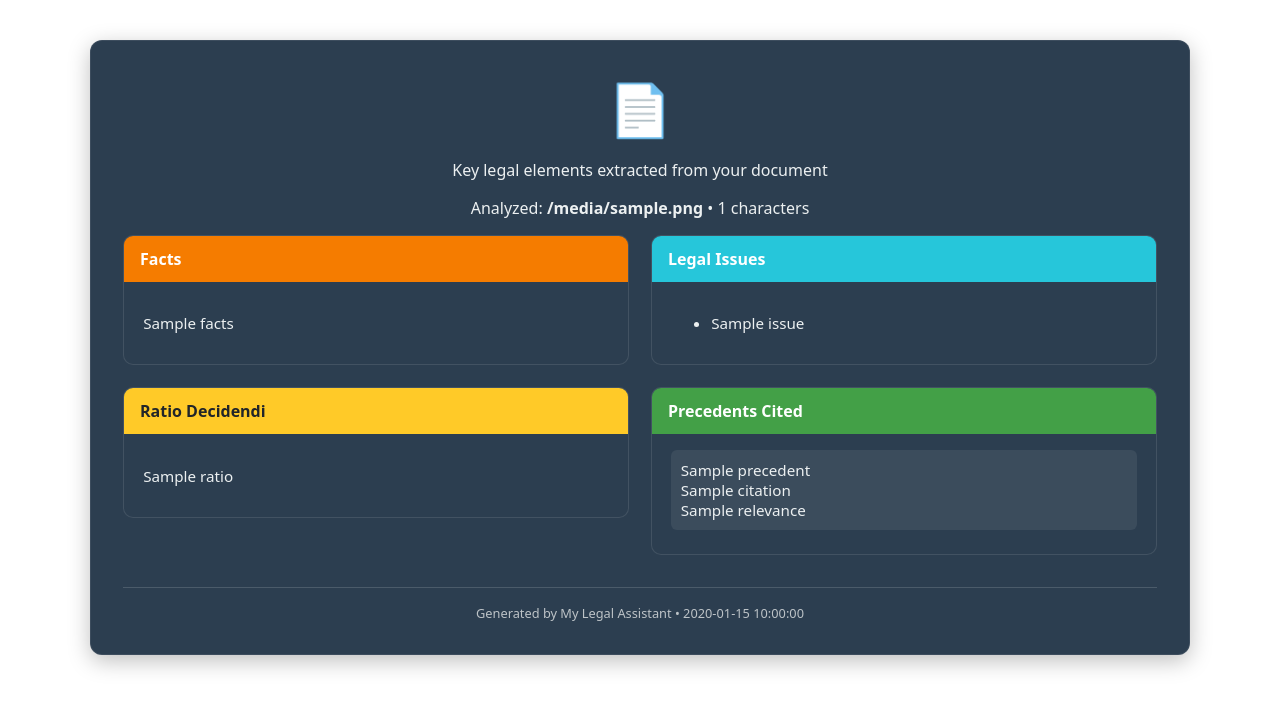
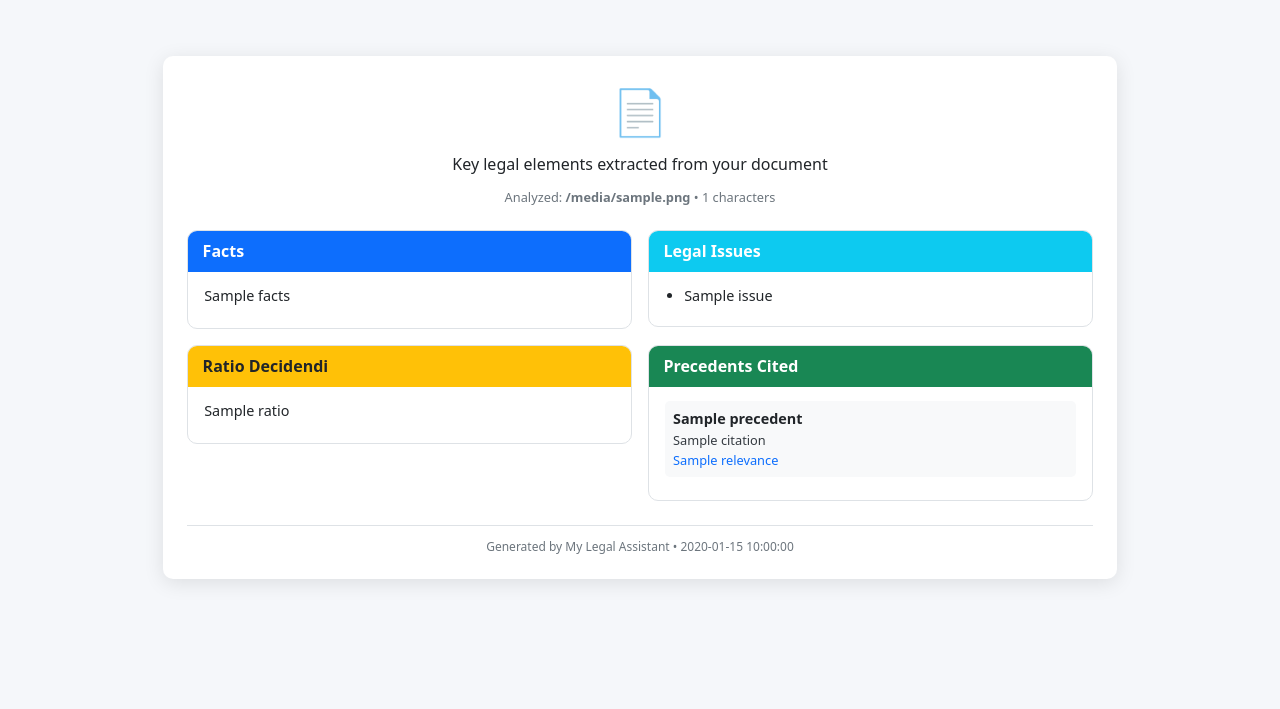
Before and after one commit to motsamaiteboho/legal-assistant-api, a Python web app: template app/templates/case_summary.html in a window 1280 px wide. Shown: the top 709 px of the page. Run offline with Jinja, Linux system fonts and the light colour scheme; the template is opened without the code that fills it: most values are stand-ins (such as "Sample title", 1, 10 or a date in 2020).

Commit message:
chore: styling caused memory crush on Heroku

```diff
--- a/app/templates/case_summary.html
+++ b/app/templates/case_summary.html
@@ -4,31 +4,207 @@
   <meta charset="UTF-8" />
   <title>Case Extraction Summary</title>
   <style>
-      /* PAGE BACKGROUND */
+    /* Base layout */
+    body {
+      font-family: system-ui, -apple-system, BlinkMacSystemFont, "Segoe UI", sans-serif;
+      background-color: #f5f7fa;
+      margin: 0;
+      padding: 24px;
+    }
+
+    .case-extractor {
+      max-width: 80%;
+      margin: 0 auto;
+      padding: 2rem 1rem;
+      box-sizing: border-box;
+    }
+
+    /* Card + grid helpers */
+    .card {
+      border-radius: 10px;
+      border: 1px solid #dee2e6;
+      background-color: #ffffff;
+      box-shadow: 0 4px 15px rgba(0,0,0,0.08);
+      overflow: hidden;
+    }
+
+    .card-body {
+      padding: 1.5rem;
+    }
+
+    .results-card {
+      border: 0;
+      box-shadow: 0 4px 20px rgba(0,0,0,0.10);
+    }
+
+    .results-header {
+      text-align: center;
+      margin-bottom: 1.5rem;
+    }
+
+    .results-header h2 {
+      margin: 0 0 0.25rem 0;
+      font-size: 1.6rem;
+      color: #198754;
+      font-weight: 700;
+    }
+
+    .results-header .lead {
+      margin: 0 0 0.4rem 0;
+      font-size: 1rem;
+      color: #212529;
+    }
+
+    .results-header .meta {
+      font-size: 0.8rem;
+      color: #6c757d;
+    }
+
+    .icon-wrapper {
+      margin-bottom: 0.75rem;
+      font-size: 2.8rem;
+      color: #198754;
+    }
+
+    /* Grid layout for the four result cards */
+    .results-grid {
+      display: flex;
+      flex-wrap: wrap;
+      gap: 1rem;
+    }
+
+    .results-grid-item {
+      flex: 1 1 calc(50% - 0.5rem);
+      box-sizing: border-box;
+    }
+
+    /* Individual result cards */
+    .result-card {
+      border-radius: 10px;
+      overflow: hidden;
+      border: 1px solid #dee2e6;
+    }
+
+    .result-card-header {
+      padding: 0.6rem 0.9rem;
+      font-size: 1rem;
+      font-weight: 600;
+      color: #ffffff;
+    }
+
+    .header-facts {
+      background-color: #0d6efd; /* primary */
+    }
+
+    .header-issues {
+      background-color: #0dcaf0; /* info */
+      color: #ffffff;
+    }
+
+    .header-ratio {
+      background-color: #ffc107; /* warning */
+      color: #212529;
+    }
+
+    .header-precedents {
+      background-color: #198754; /* success */
+    }
+
+    .result-card-body {
+      padding: 0.9rem 1rem 1rem 1rem;
+      font-size: 0.9rem;
+      color: #212529;
+    }
+
+    .result-card-body p {
+      margin-top: 0;
+      margin-bottom: 0.4rem;
+    }
+
+    .result-card-body ul {
+      margin: 0;
+      padding-left: 1.2rem;
+    }
+
+    .result-card-body li {
+      margin-bottom: 0.3rem;
+    }
+
+    /* Precedents styling (like your .precedent-item) */
+    .precedent-item {
+      padding: 0.5rem;
+      border-radius: 5px;
+      background-color: #f8f9fa;
+      margin-bottom: 0.4rem;
+    }
+
+    .precedent-case {
+      font-weight: 600;
+      color: #212529;
+      margin-bottom: 0.15rem;
+    }
+
+    .precedent-citation {
+      font-size: 0.8rem;
+      color: #343a40;
+    }
+
+    .precedent-relevance {
+      font-size: 0.8rem;
+      color: #0d6efd;
+      margin-top: 0.15rem;
+    }
+
+    /* Footer / generated info */
+    .footer {
+      margin-top: 1.5rem;
+      padding-top: 0.75rem;
+      border-top: 1px solid #dee2e6;
+      font-size: 0.75rem;
+      color: #6c757d;
+      text-align: center;
+    }
+
+    /* Simple “row g-4” spacing approximation */
+    .mt-4 {
+      margin-top: 1.5rem;
+    }
+
+    /* Make sure layout still looks decent if shrunk */
+    @media print {
+      body {
+        background-color: #ffffff;
+      }
+      .case-extractor {
+        max-width: 100%;
+        padding: 0;
+      }
+    }
+
+    /*
+    <style>
+
       body {
         font-family: system-ui, -apple-system, BlinkMacSystemFont, "Segoe UI",
           sans-serif;
         margin: 0;
         padding: 40px;
-        color: #ecf0f1; /* light text */
+        color: #ecf0f1;
       }
 
-      /* MAIN CONTAINER */
       .case-extractor {
         max-width: 1100px;
         margin: 0 auto;
       }
 
-      /* MAIN WHITE CARD */
       .results-card {
-        background-color: #2c3e50; /* deep slate blue like screenshot */
+        background-color: #2c3e50;
         border-radius: 12px;
         padding: 2rem;
         box-shadow: 0 6px 22px rgba(0, 0, 0, 0.25);
         border: 1px solid rgba(255, 255, 255, 0.08);
       }
 
-      /* HEADER AREA */
       .results-header {
         text-align: center;
         color: #ecf0f1;
@@ -45,14 +221,12 @@
         margin-bottom: 10px;
       }
 
-      /* GRID LAYOUT */
       .results-grid {
         display: grid;
         grid-template-columns: 1fr 1fr;
         gap: 22px;
       }
 
-      /* INDIVIDUAL CARD */
       .result-card {
         background-color: #2c3e50;
         border-radius: 10px;
@@ -67,35 +241,32 @@
         color: #ecf0f1;
       }
 
-      /* CARD HEADERS — EXACT COLOR MATCHING THE SCREENSHOT */
       .header-facts {
-        background-color: #f57c00; /* orange */
-        padding: 0.75rem 1rem;
+        background-color: #f57c00;
         font-weight: 700;
         color: #fff;
       }
 
       .header-issues {
-        background-color: #26c6da; /* cyan */
+        background-color: #26c6da;
         padding: 0.75rem 1rem;
         font-weight: 700;
       }
 
       .header-ratio {
-        background-color: #ffca28; /* yellow */
+        background-color: #ffca28;
         padding: 0.75rem 1rem;
         font-weight: 700;
         color: #212529;
       }
 
       .header-precedents {
-        background-color: #43a047; /* green */
+        background-color: #43a047;
         padding: 0.75rem 1rem;
         font-weight: 700;
         color: #fff;
       }
 
-      /* PRECEDENT BOXES */
       .precedent-item {
         background-color: rgba(255, 255, 255, 0.07);
         padding: 0.6rem;
@@ -103,7 +274,6 @@
         margin-bottom: 0.5rem;
       }
 
-      /* FOOTER */
       .footer {
         border-top: 1px solid rgba(255, 255, 255, 0.15);
         margin-top: 2rem;
@@ -112,6 +282,7 @@
         font-size: 0.8rem;
         color: #bdc3c7;
       }
+    */
   </style>
 </head>
 <body>
@@ -125,7 +296,9 @@
           <p class="meta">
             Analyzed:
             <strong>{{ filename }}</strong>
-              {% if char_count %} • {{ char_count }} characters {% endif %}
+            {% if char_count %}
+              • {{ char_count }} characters
+            {% endif %}
           </p>
         </div>
 
@@ -134,7 +307,9 @@
           <!-- Facts -->
           <div class="results-grid-item">
             <div class="result-card">
-                <div class="result-card-header header-facts">Facts</div>
+              <div class="result-card-header header-facts">
+                Facts
+              </div>
               <div class="result-card-body">
                 <p>{{ facts }}</p>
               </div>
@@ -144,7 +319,9 @@
           <!-- Legal Issues -->
           <div class="results-grid-item">
             <div class="result-card">
-                <div class="result-card-header header-issues">Legal Issues</div>
+              <div class="result-card-header header-issues">
+                Legal Issues
+              </div>
               <div class="result-card-body">
                 {% if issues and issues|length > 0 %}
                   <ul>
@@ -178,8 +355,8 @@
                 Precedents Cited
               </div>
               <div class="result-card-body">
-                  {% if precedents and precedents|length > 0 %} {% for p in
-                  precedents %}
+                {% if precedents and precedents|length > 0 %}
+                  {% for p in precedents %}
                     <div class="precedent-item">
                       <div class="precedent-case">{{ p.caseName }}</div>
                       <div class="precedent-citation">{{ p.citation }}</div>
@@ -187,7 +364,8 @@
                         <div class="precedent-relevance">{{ p.relevance }}</div>
                       {% endif %}
                     </div>
-                  {% endfor %} {% else %}
+                  {% endfor %}
+                {% else %}
                   <p>No precedents were cited in this summary.</p>
                 {% endif %}
               </div>
```
Lines whose indentation alone changed are shown as unchanged.
